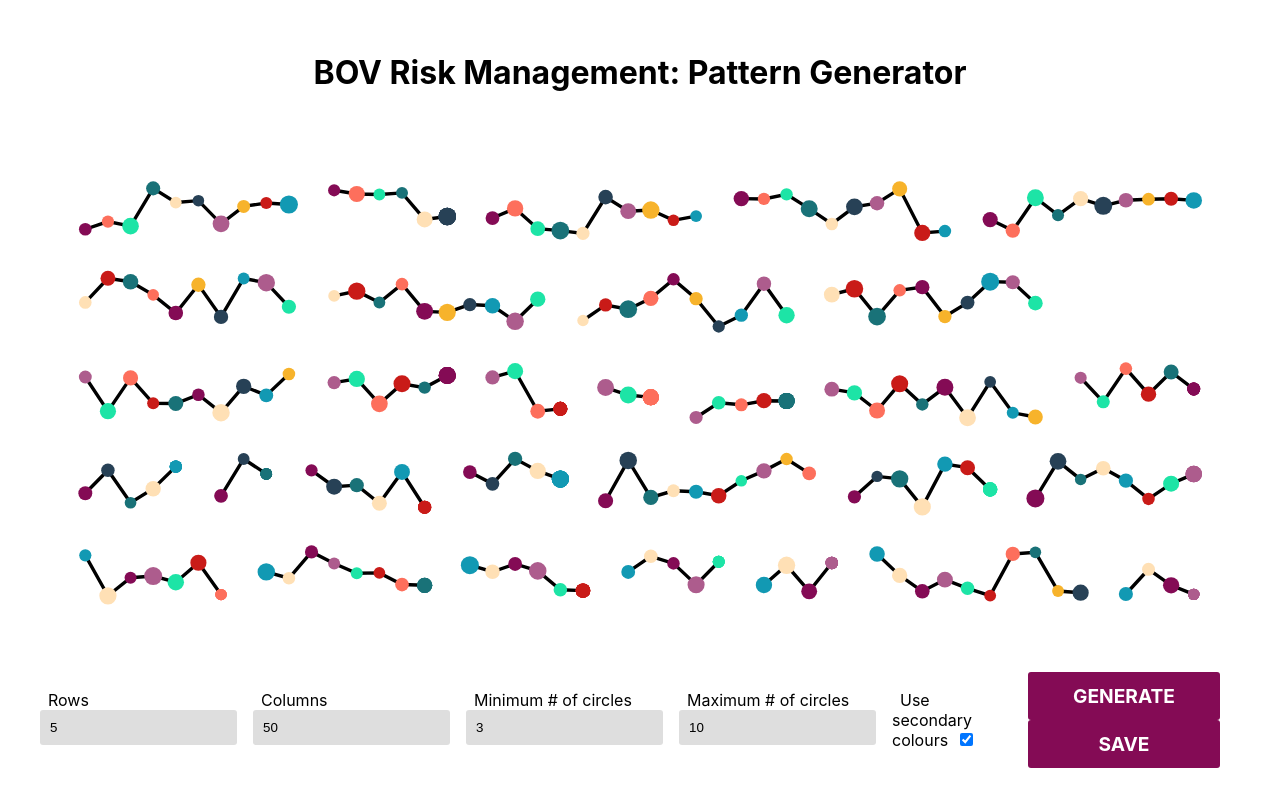
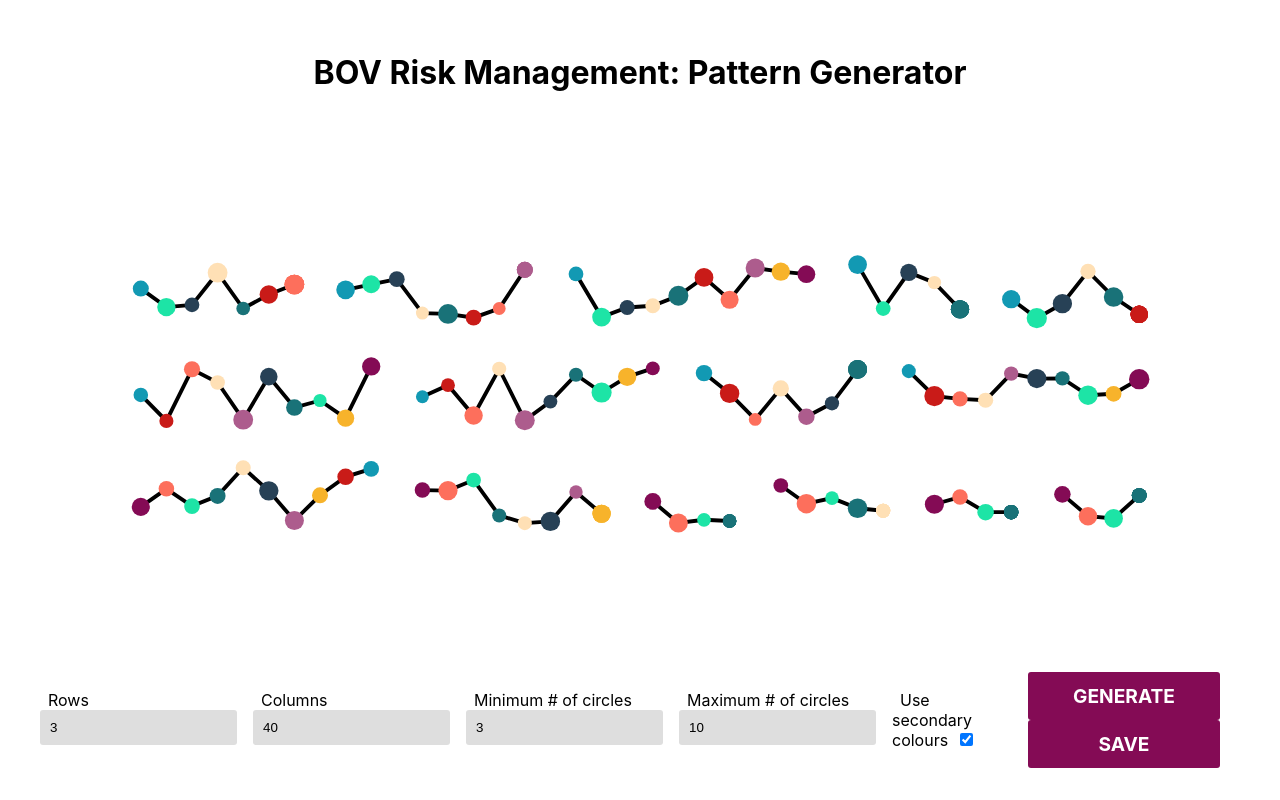
Before and after one commit to james-camilleri/bov-risk-pattern-generator, a React (Create React App) app: page / in a window 1280 px wide. Built offline with nearby package versions, Linux system fonts and the light colour scheme; a web font is replaced by a local one.

Commit message:
Set defaults and adjust layout

```diff
--- a/src/App.css
+++ b/src/App.css
@@ -10,10 +10,9 @@
   padding: 2rem;
 }
 
-svg {
-  max-width: 100%;
+.App > svg {
+  max-width: 80%;
   flex: 1;
-  margin: 0 3rem;
 }
 
 footer {
--- a/src/App.jsx
+++ b/src/App.jsx
@@ -11,10 +11,10 @@ function App () {
   const onGenerate = () => { setSeed(Math.random()) }
 
   const [configuration, setConfiguration] = useState({
-    columns: 50,
+    columns: 40,
     maxCircles: 10,
     minCircles: 3,
-    rows: 5,
+    rows: 3,
     useSecondaryColours: true
   })
 
```
